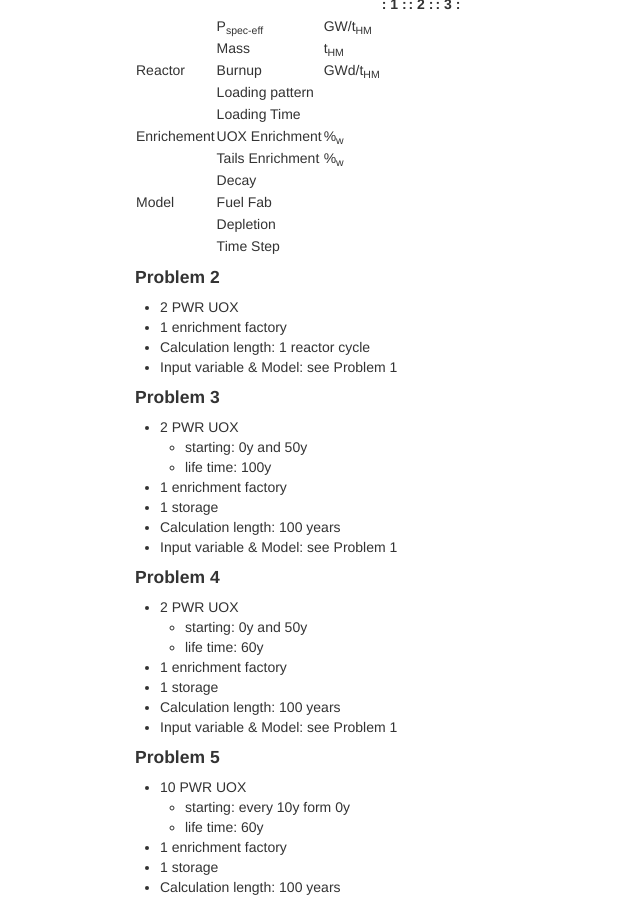
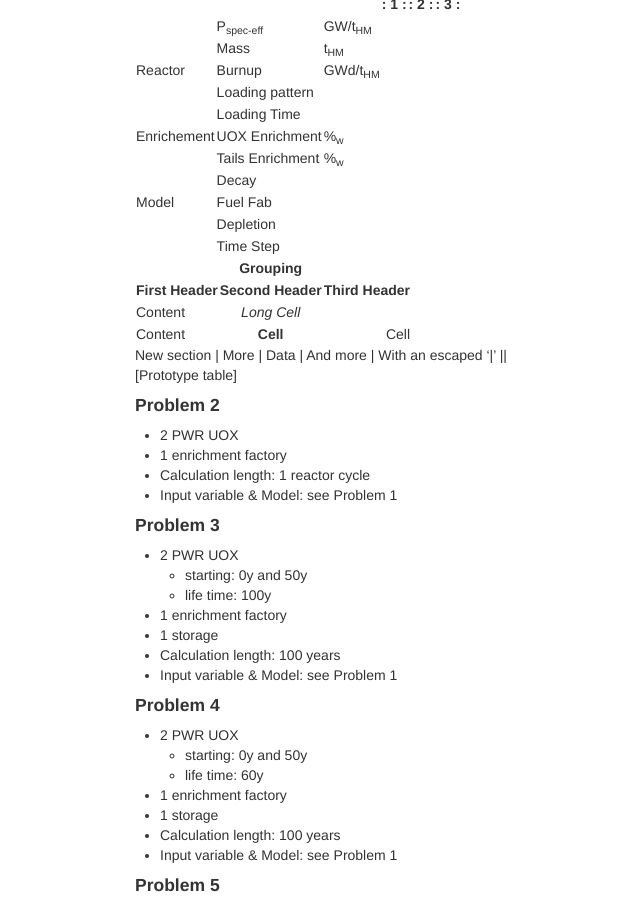
Before and after one commit to FuelCycleFIT/fcci2017.github.io_old_bkp, a Jekyll site: the page built from _pages/experiement/exp1.md, in a window 1280 px wide and 900 px high, scrolled down 1672 px. Shown: the whole window, without its empty margins (155-795 px from the left). Built offline with Jekyll 4.4.1, drawn with Linux system fonts in a browser that asks for light colours; our own code applies the rules of GitHub Pages for plain Markdown files.

Commit message:
try again

```diff
--- a/_pages/experiement/exp1.md
+++ b/_pages/experiement/exp1.md
@@ -98,6 +98,27 @@ Calculation length: 1 reactor cycle
 |             |      Time Step       |                    |     |     |     |
 |-------------|----------------------|--------------------|-----|-----|-----||
 
+
+
+
+|             |          Grouping           ||
+First Header  | Second Header | Third Header |
+ ------------ | :-----------: | -----------: |
+ Content       |          *Long Cell*        ||
+ Content       |   **Cell**    |         Cell |
+
+ New section   |     More      |         Data |
+ And more      | With an escaped '\|'         ||
+ [Prototype table]
+
+
+
+
+
+
+
+
+
 #### Problem 2
   - 2 PWR UOX
   - 1 enrichment factory
```
